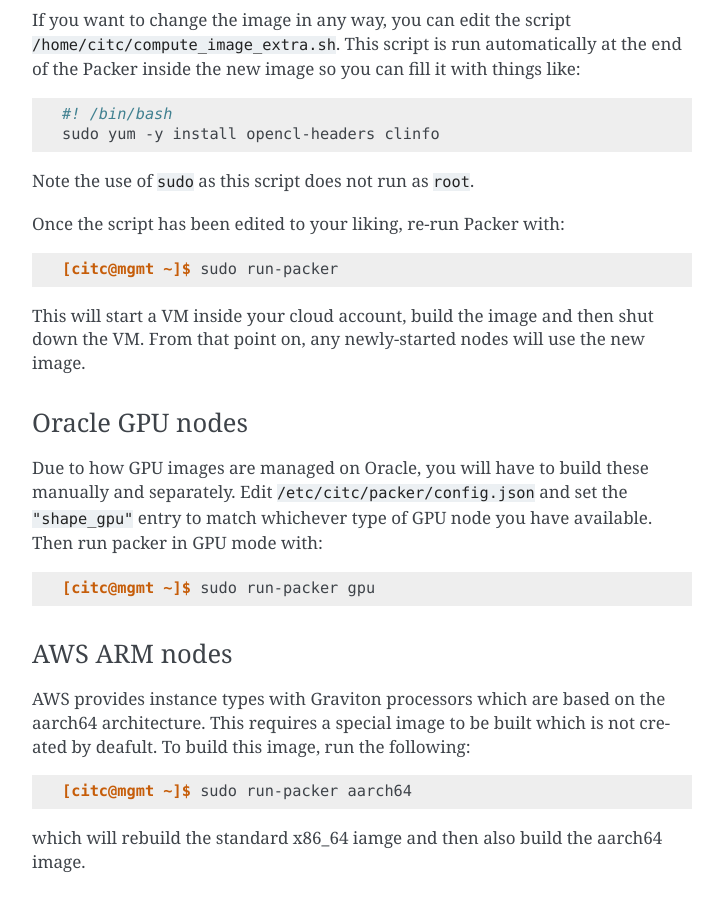
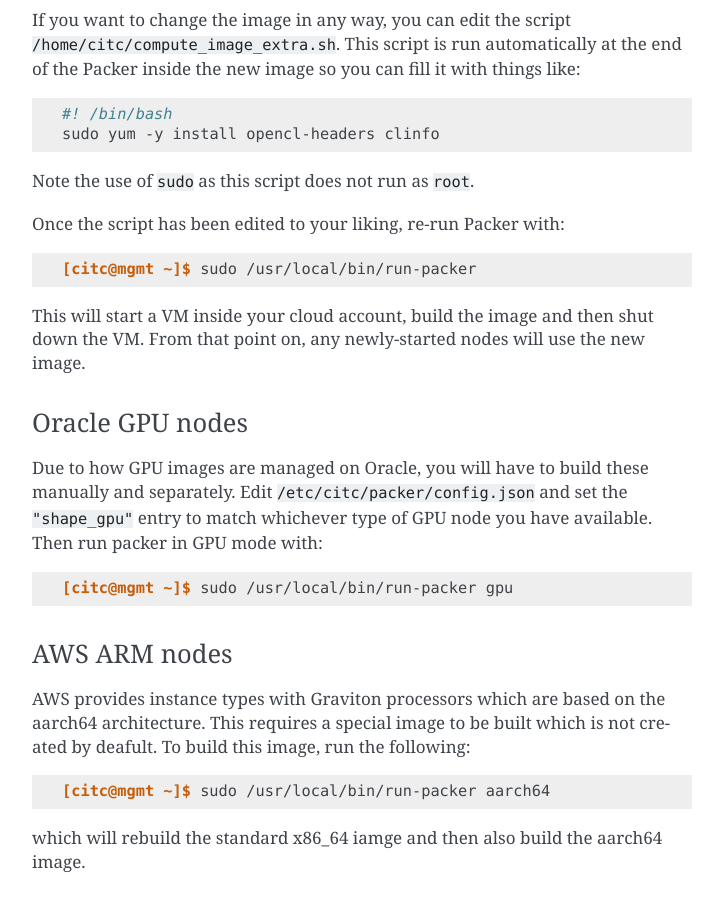
Before and after one commit to clusterinthecloud/docs, a Sphinx documentation site: the page built from source/running.rst, in a window 1280 px wide and 900 px high, scrolled down 2092 px. Shown: the whole window, without its empty margins (388-1111 px from the left). Built offline with Sphinx 7.4.7, drawn with Linux system fonts in a browser that asks for light colours.

Commit message:
Add full path to run-packer
/usr/local/bin is not in root's PATH

```diff
--- a/source/running.rst
+++ b/source/running.rst
@@ -114,7 +114,7 @@ Once the script has been edited to your liking, re-run Packer with:
 
 .. code-block:: shell-session
 
-   [citc@mgmt ~]$ sudo run-packer
+   [citc@mgmt ~]$ sudo /usr/local/bin/run-packer
 
 This will start a VM inside your cloud account, build the image and then shut down the VM.
 From that point on, any newly-started nodes will use the new image.
@@ -128,7 +128,7 @@ Then run packer in GPU mode with:
 
 .. code-block:: shell-session
 
-   [citc@mgmt ~]$ sudo run-packer gpu
+   [citc@mgmt ~]$ sudo /usr/local/bin/run-packer gpu
 
 AWS ARM nodes
 ++++++++++++++++
@@ -139,7 +139,7 @@ To build this image, run the following:
 
 .. code-block:: shell-session
 
-   [citc@mgmt ~]$ sudo run-packer aarch64
+   [citc@mgmt ~]$ sudo /usr/local/bin/run-packer aarch64
 
 which will rebuild the standard x86_64 iamge and then also build the aarch64 image.
 
```
